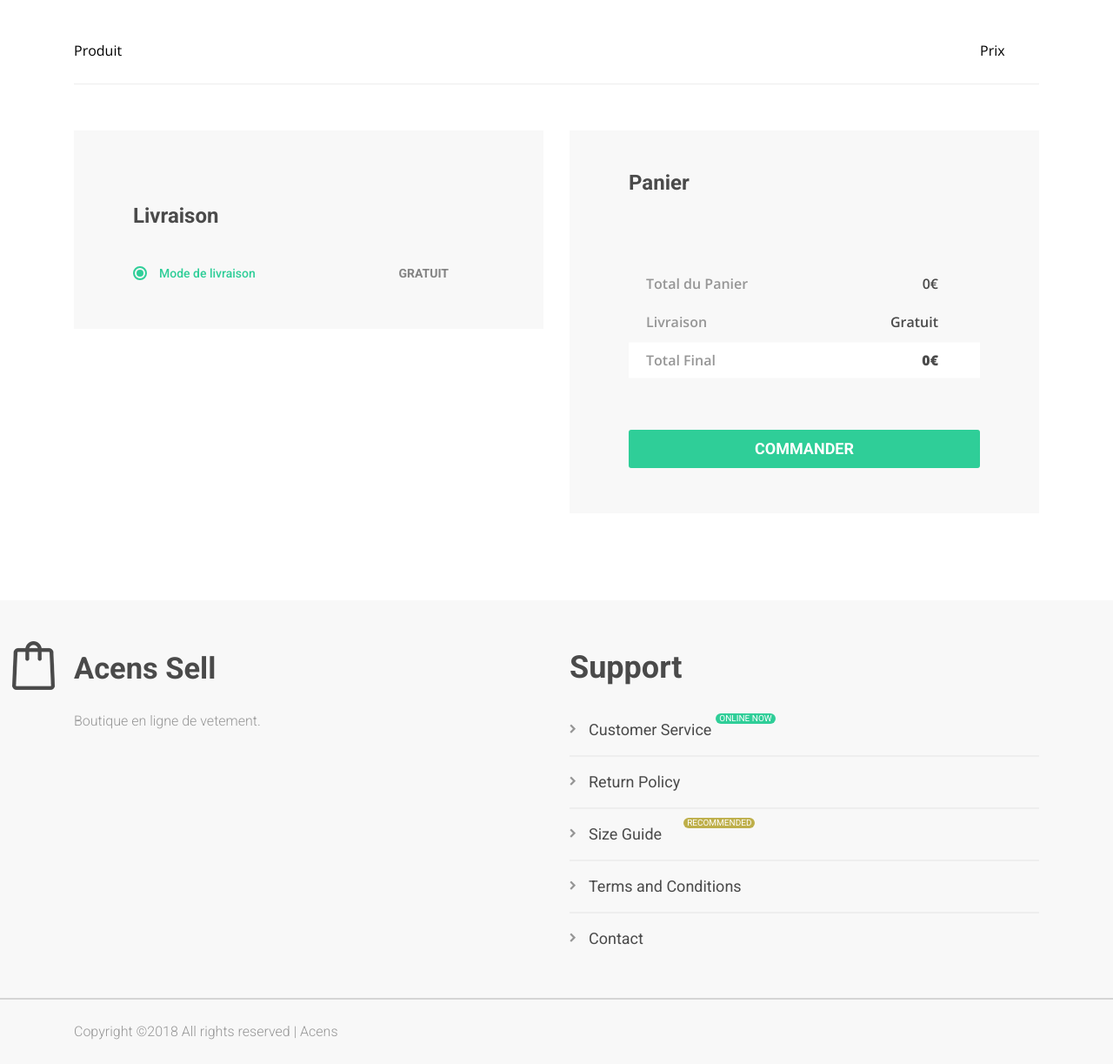
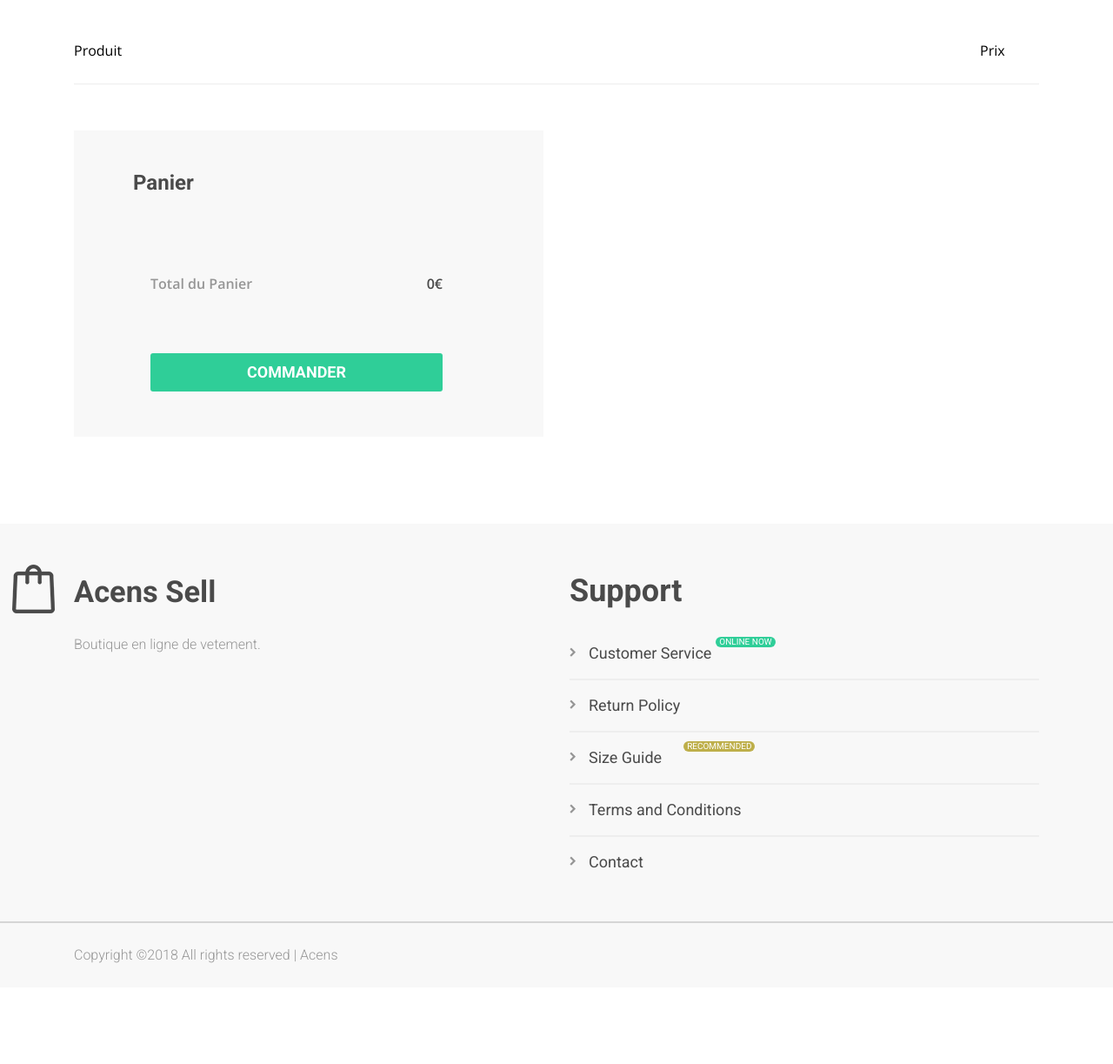
Before and after one commit to AcensJJ/PPE3, a Symfony app: template templates/boutique/panier.html.twig in a window 1280 px wide. Shown: the part 254-1477 px from the top of the page at 87% size. After the commit the page ends 1361 px from the top, so only its background shows below. Run offline with Twig, Linux system fonts and the light colour scheme; the template is opened without the code that fills it, so the values that code supplies are empty; some libraries are stand-ins or nearby versions.

Commit message:
correction panier, pas de commande redirection

```diff
--- a/templates/boutique/panier.html.twig
+++ b/templates/boutique/panier.html.twig
@@ -43,8 +43,10 @@
 								<ul class="cart_items_list">
 
 									{% set totalPrix = 0 %}
+									{% set nbArticle = 0 %}
 									{% for article in articlesPanier %}
 									{% set totalPrix = totalPrix + article.prix %}
+									{% set nbArticle = nbArticle + 1 %}
 									<!-- Cart Item -->
 									<li class="cart_item item_list d-flex flex-lg-row flex-column align-items-lg-center align-items-start justify-content-lg-end justify-content-start">
 										<div class="product d-flex flex-lg-row flex-column align-items-lg-center align-items-start justify-content-start mr-auto">
@@ -71,33 +73,6 @@
 				</div>
 
 				<div class="row cart_extra_row">
-					<div class="col-lg-6">
-						<div class="cart_extra cart_extra_1">
-							<div class="cart_extra_content cart_extra_coupon">
-								{#<div class="cart_extra_title">Coupon code</div>
-								<div class="coupon_form_container">
-									<form action="#" id="coupon_form" class="coupon_form">
-										<input type="text" class="coupon_input" required="required">
-										<button class="coupon_button">apply</button>
-									</form>
-								</div>
-								<div class="coupon_text">Phasellus sit amet nunc eros. Sed nec congue tellus. Aenean nulla nisl, volutpat blandit lorem ut.</div>#}
-								<div class="shipping">
-									<div class="cart_extra_title">Livraison</div>
-									<ul>
-										<li class="shipping_option d-flex flex-row align-items-center justify-content-start">
-											<label class="radio_container">
-												<input type="radio" id="radio_3" name="shipping_radio" class="shipping_radio" checked>
-												<span class="radio_mark"></span>
-												<span class="radio_text">Mode de livraison</span>
-											</label>
-											<div class="shipping_price ml-auto">Gratuit</div>
-										</li>
-									</ul>
-								</div>
-							</div>
-						</div>
-					</div>
 					<div class="col-lg-6 cart_extra_col">
 						<div class="cart_extra cart_extra_2">
 							<div class="cart_extra_content cart_extra_total">
@@ -107,16 +82,11 @@
 										<div class="cart_extra_total_title">Total du Panier</div>
 										<div class="cart_extra_total_value ml-auto">{{ totalPrix }}€</div>
 									</li>
-									<li class="d-flex flex-row align-items-center justify-content-start">
-										<div class="cart_extra_total_title">Livraison</div>
-										<div class="cart_extra_total_value ml-auto">Gratuit</div>
-									</li>
-									<li class="d-flex flex-row align-items-center justify-content-start">
-										<div class="cart_extra_total_title">Total Final</div>
-										<div class="cart_extra_total_value ml-auto">{{ totalPrix }}€</div>
-									</li>
-								</ul>
-								<div class="checkout_button trans_200"><a href="#">Commander</a></div>
+								{% if nbArticle < 1 %}
+								<div class="checkout_button trans_200"><a href="{{ path('produit') }}">Commander</a></div>
+								{% else %}
+								<div class="checkout_button trans_200"><a href="{{ path('commander') }}">Commander</a></div>
+								{% endif %}
 							</div>
 						</div>
 					</div>
```
